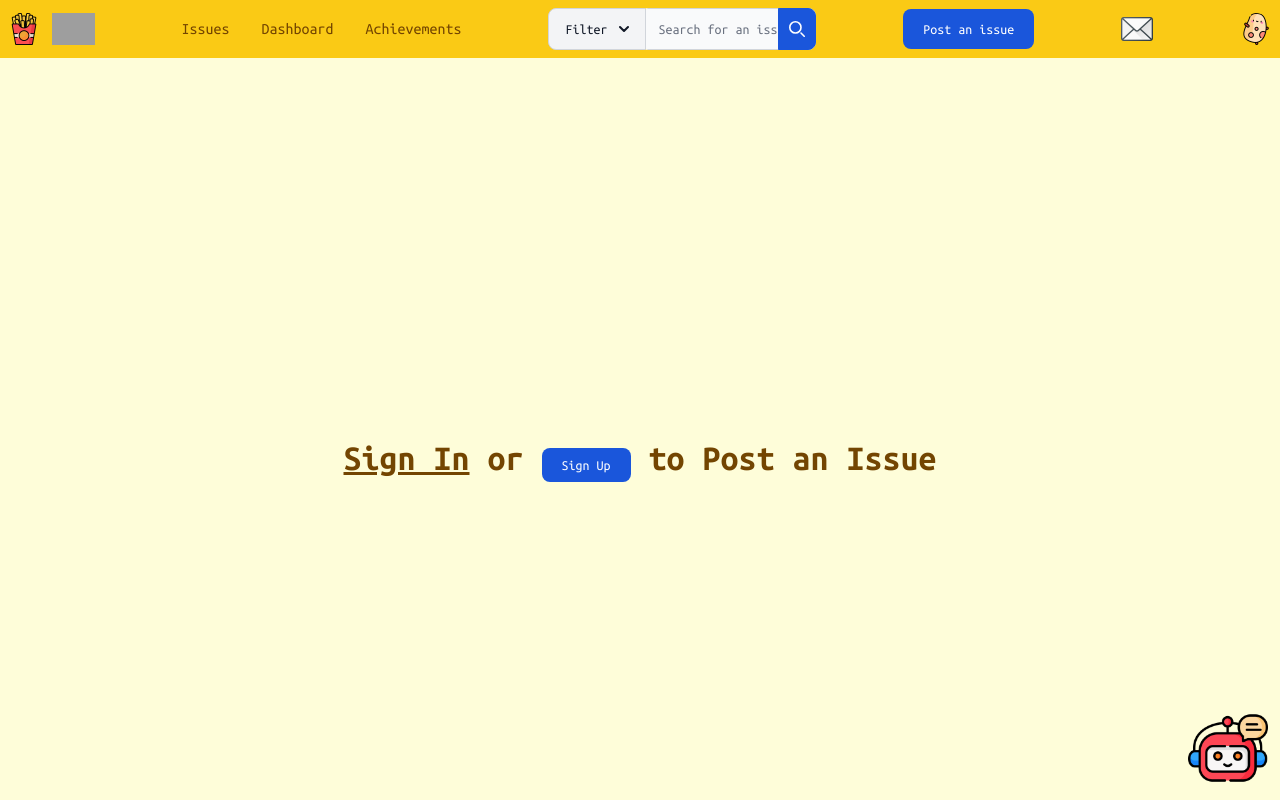
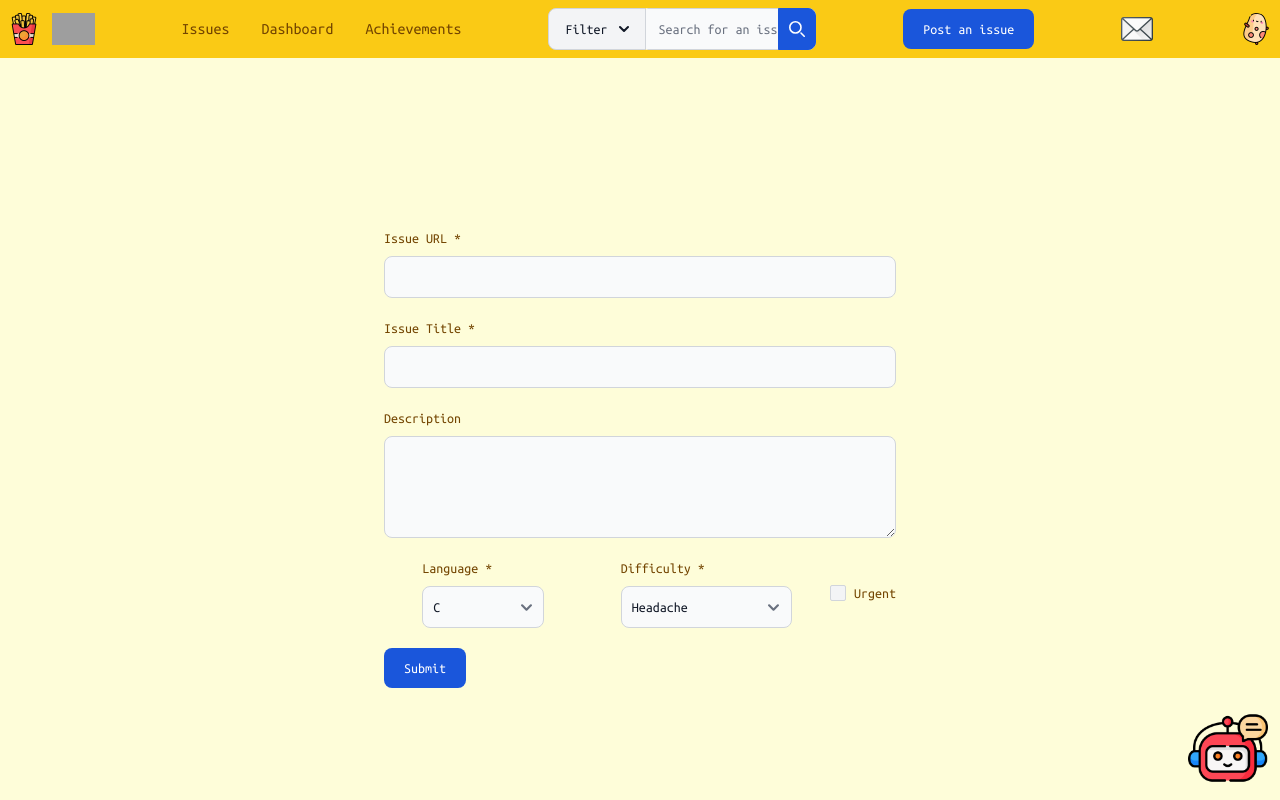
Before and after one commit to XinyuZ0416/GitFries-v2, a Next.js app: page /post-issue in a window 1280 px wide. Shown: the top 800 px of the page. Built offline with nearby package versions, Linux system fonts and the light colour scheme; grey boxes are pictures that could not be loaded.

Commit message:
removed headless ui in post issue

```diff
--- a/src/app/post-issue/page.tsx
+++ b/src/app/post-issue/page.tsx
@@ -1,30 +1,38 @@
+'use client'
 import RequireSignInSignUp from '@/components/require-signin-signup'
-import { Select, Textarea } from '@headlessui/react'
-import React from 'react'
+import React, { useEffect, useState } from 'react'
 
 export default function PostIssuePage() {
+  const [mounted, setMounted] = useState(false);
+
+  useEffect(() => {
+    setMounted(true);
+  }, []);
+
+  if (!mounted) return null; // Avoid rendering until mounted on client-side
+
   return (
     <>
-    <RequireSignInSignUp target='Post an Issue' />
+    {/* <RequireSignInSignUp target='Post an Issue' /> */}
     {/* 如果用户已经登陆 */}
-    {/* <div className='flex justify-center items-center h-screen'>
+    <div className='flex justify-center items-center h-screen'>
       <form className="mx-auto w-2/5">
-        <div className="mb-5">
+        <fieldset className="mb-5">
           <label htmlFor="issue_url" className="block mb-2 text-sm font-medium">Issue URL *</label>
           <input type="text" id="issue_url" name='issue_url' className="bg-gray-50 border border-gray-300 text-gray-900 text-sm rounded-lg focus:ring-blue-500 focus:border-blue-500 block w-full p-2.5 dark:bg-gray-700 dark:border-gray-600 dark:placeholder-gray-400 dark:text-white dark:focus:ring-blue-500 dark:focus:border-blue-500" required />
-        </div>
-        <div className="mb-5">
+        </fieldset>
+        <fieldset className="mb-5">
           <label htmlFor="issue_title" className="block mb-2 text-sm font-medium">Issue Title *</label>
           <input type="text" id="issue_title" name='issue_title' className="bg-gray-50 border border-gray-300 text-gray-900 text-sm rounded-lg focus:ring-blue-500 focus:border-blue-500 block w-full p-2.5 dark:bg-gray-700 dark:border-gray-600 dark:placeholder-gray-400 dark:text-white dark:focus:ring-blue-500 dark:focus:border-blue-500" required />
-        </div>
-        <div className="mb-5">
+        </fieldset>
+        <fieldset className="mb-5">
           <label htmlFor="issue_description" className="block mb-2 text-sm font-medium">Description</label>
-          <Textarea id="issue_description" name='issue_description' className="bg-gray-50 border border-gray-300 text-gray-900 text-sm rounded-lg focus:ring-blue-500 focus:border-blue-500 block w-full p-2.5 dark:bg-gray-700 dark:border-gray-600 dark:placeholder-gray-400 dark:text-white dark:focus:ring-blue-500 dark:focus:border-blue-500" />
-        </div>
+          <textarea id="issue_description" rows={4} className="block p-2.5 w-full text-sm text-gray-900 bg-gray-50 rounded-lg border border-gray-300 focus:ring-blue-500 focus:border-blue-500 dark:bg-gray-700 dark:border-gray-600 dark:placeholder-gray-400 dark:text-white dark:focus:ring-blue-500 dark:focus:border-blue-500"></textarea>
+        </fieldset>
         <div className="mb-5 flex flex-row">
-          <div>
+          <fieldset className="max-w-sm mx-auto">
             <label htmlFor="issue_language" className="block mb-2 text-sm font-medium">Language *</label>
-            <Select id="issue_language" name='issue_language' className="bg-gray-50 border border-gray-300 text-gray-900 text-sm rounded-lg focus:ring-blue-500 focus:border-blue-500 block w-full p-2.5 dark:bg-gray-700 dark:border-gray-600 dark:placeholder-gray-400 dark:text-white dark:focus:ring-blue-500 dark:focus:border-blue-500" required>
+            <select id="issue_language" defaultValue={'C'} className="bg-gray-50 border border-gray-300 text-gray-900 text-sm rounded-lg focus:ring-blue-500 focus:border-blue-500 block w-full p-2.5 dark:bg-gray-700 dark:border-gray-600 dark:placeholder-gray-400 dark:text-white dark:focus:ring-blue-500 dark:focus:border-blue-500">
               <option value='C'>C</option>
               <option value='C++'>C++</option>
               <option value='C#'>C#</option>
@@ -47,23 +55,23 @@ export default function PostIssuePage() {
               <option value='Swift'>Swift</option>
               <option value='TypeScript'>TypeScript</option>
               <option value='Others'>Others</option>
-            </Select>
-          </div>
-          <div>
+            </select>
+          </fieldset>
+          <fieldset className="max-w-sm mx-auto">
             <label htmlFor="issue_difficulty" className="block mb-2 text-sm font-medium">Difficulty *</label>
-            <Select id="issue_difficulty" name='issue_difficulty' className="bg-gray-50 border border-gray-300 text-gray-900 text-sm rounded-lg focus:ring-blue-500 focus:border-blue-500 block w-full p-2.5 dark:bg-gray-700 dark:border-gray-600 dark:placeholder-gray-400 dark:text-white dark:focus:ring-blue-500 dark:focus:border-blue-500" required>
+            <select id="issue_difficulty" defaultValue={'headache'} className="bg-gray-50 border border-gray-300 text-gray-900 text-sm rounded-lg focus:ring-blue-500 focus:border-blue-500 block w-full p-2.5 dark:bg-gray-700 dark:border-gray-600 dark:placeholder-gray-400 dark:text-white dark:focus:ring-blue-500 dark:focus:border-blue-500">
+              <option value='headache'>Headache</option>
               <option value='beginner-friendly'>Beginner Friendly</option>
-              <option value='headache'>Headache</option>
-            </Select>
-          </div>
-          <div className="flex items-center">
+            </select>
+          </fieldset>
+          <fieldset className="flex items-center">
             <input id="checkbox-1" type="checkbox" value="" className="w-4 h-4 text-blue-600 bg-gray-100 border-gray-300 rounded-sm focus:ring-blue-500 dark:focus:ring-blue-600 dark:ring-offset-gray-800 dark:focus:ring-offset-gray-800 focus:ring-2 dark:bg-gray-700 dark:border-gray-600" ></input>
             <label htmlFor="checkbox-1" className="ms-2 text-sm font-medium">Urgent</label>
-          </div>
+          </fieldset>
         </div>
         <button type="submit" className="text-white bg-blue-700 hover:bg-blue-800 focus:ring-4 focus:outline-none focus:ring-blue-300 font-medium rounded-lg text-sm w-full sm:w-auto px-5 py-2.5 text-center dark:bg-blue-600 dark:hover:bg-blue-700 dark:focus:ring-blue-800">Submit</button>
       </form>
-    </div> */}
+    </div>
     </>
   )
 }
--- a/src/components/searchbar.tsx
+++ b/src/components/searchbar.tsx
@@ -9,7 +9,7 @@ export default function Searchbar() {
           <label htmlFor="search-dropdown" className="mb-2 text-sm font-medium text-gray-900 sr-only dark:text-white">Filter</label>
           <button id="dropdownDefaultButton" data-dropdown-toggle="dropdown" className="shrink-0 z-10 inline-flex items-center py-2.5 px-4 text-sm font-medium text-center text-gray-900 bg-gray-100 border border-gray-300 rounded-s-lg hover:bg-gray-200 focus:ring-4 focus:outline-none focus:ring-gray-100 dark:bg-gray-700 dark:hover:bg-gray-600 dark:focus:ring-gray-700 dark:text-white dark:border-gray-600" type="button">Filter
             <svg className="w-2.5 h-2.5 ms-3" aria-hidden="true" xmlns="http://www.w3.org/2000/svg" fill="none" viewBox="0 0 10 6">
-              <path stroke="currentColor" stroke-linecap="round" stroke-linejoin="round" stroke-width="2" d="m1 1 4 4 4-4"/>
+              <path stroke="currentColor" strokeLinecap="round" strokeLinejoin="round" strokeWidth="2" d="m1 1 4 4 4-4"/>
             </svg>
           </button>
 
```
